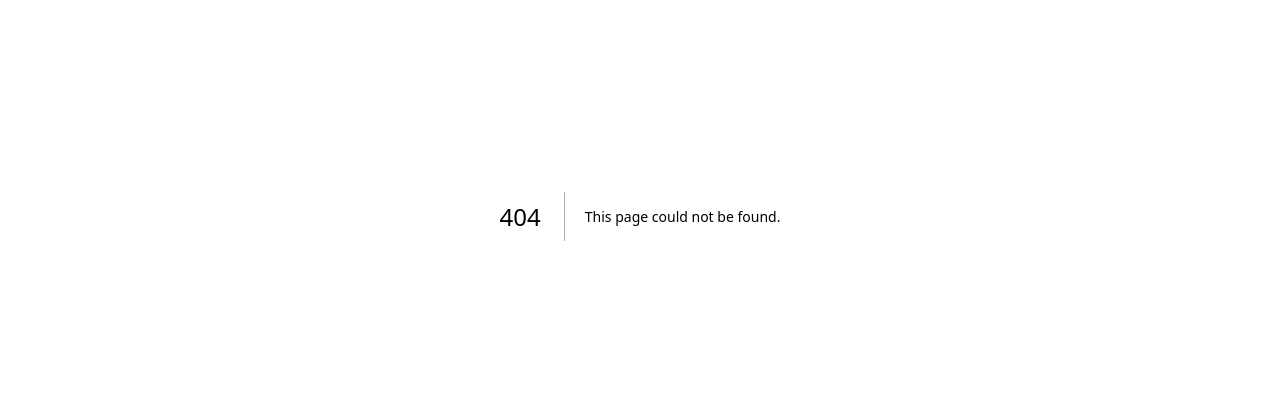
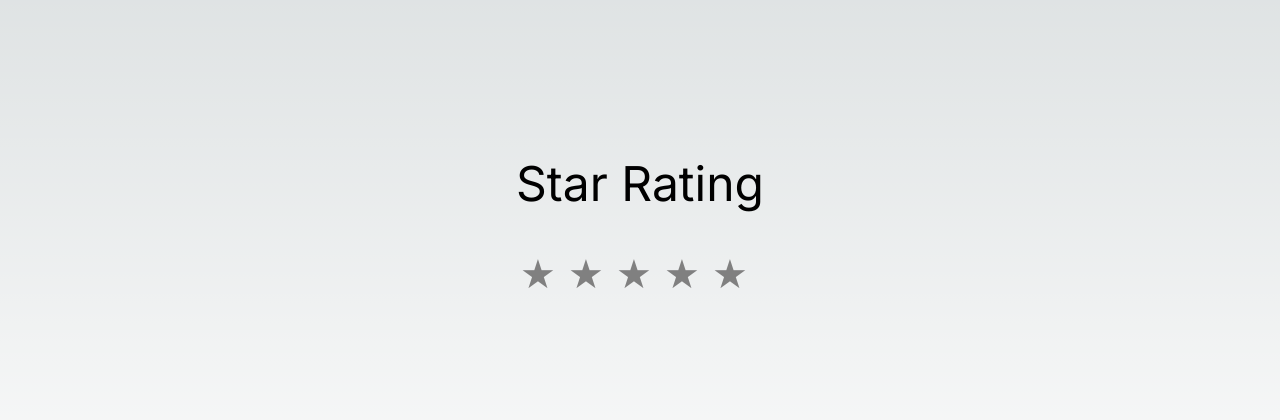
Before and after one commit to Jai-khanchandani/machine-coding-practice, a Next.js app: page /star-rating in a window 1280 px wide. Before the commit this address had no page. Shown: the part 184-604 px from the top of the page. Built offline with nearby package versions, Linux system fonts and the light colour scheme.

Commit message:
feat: add star rating machine coding

```diff
--- /dev/null
+++ b/src/app/star-rating/page.js
@@ -0,0 +1,60 @@
+"use client";
+
+import { useState } from "react";
+import styled from "styled-components";
+
+const Wrapper = styled.div`
+  height: 100vh;
+
+  h1 {
+    font-size: 48px;
+  }
+`;
+
+const Star = styled.div`
+  width: 40px;
+  height: 40px;
+  margin-right: 8px;
+
+  &::before {
+    content: "★";
+    position: absolute;
+    font-size: 40px;
+    top: 0;
+    left: 0;
+    color: ${(props) => (props.selected ? "yellow" : "gray")};
+    transition: color 0.3s ease;
+  }
+`;
+
+const ratingPoints = [1, 2, 3, 4, 5];
+
+const StarRating = () => {
+  const [selectedStars, setSelectedStars] = useState([]);
+
+  const handleRating = (index) => {
+    let stars = [];
+    for (let i = 0; i <= index; i++) {
+      stars.push(i);
+    }
+    setSelectedStars(stars);
+  };
+
+  return (
+    <Wrapper className="dFA jcC fdC">
+      <h1 className="mb24">Star Rating</h1>
+      <div className="dF">
+        {ratingPoints.map((_, index) => (
+          <Star
+            className="cP pR"
+            key={index}
+            selected={selectedStars.includes(index)}
+            onClick={() => handleRating(index)}
+          />
+        ))}
+      </div>
+    </Wrapper>
+  );
+};
+
+export default StarRating;
```
